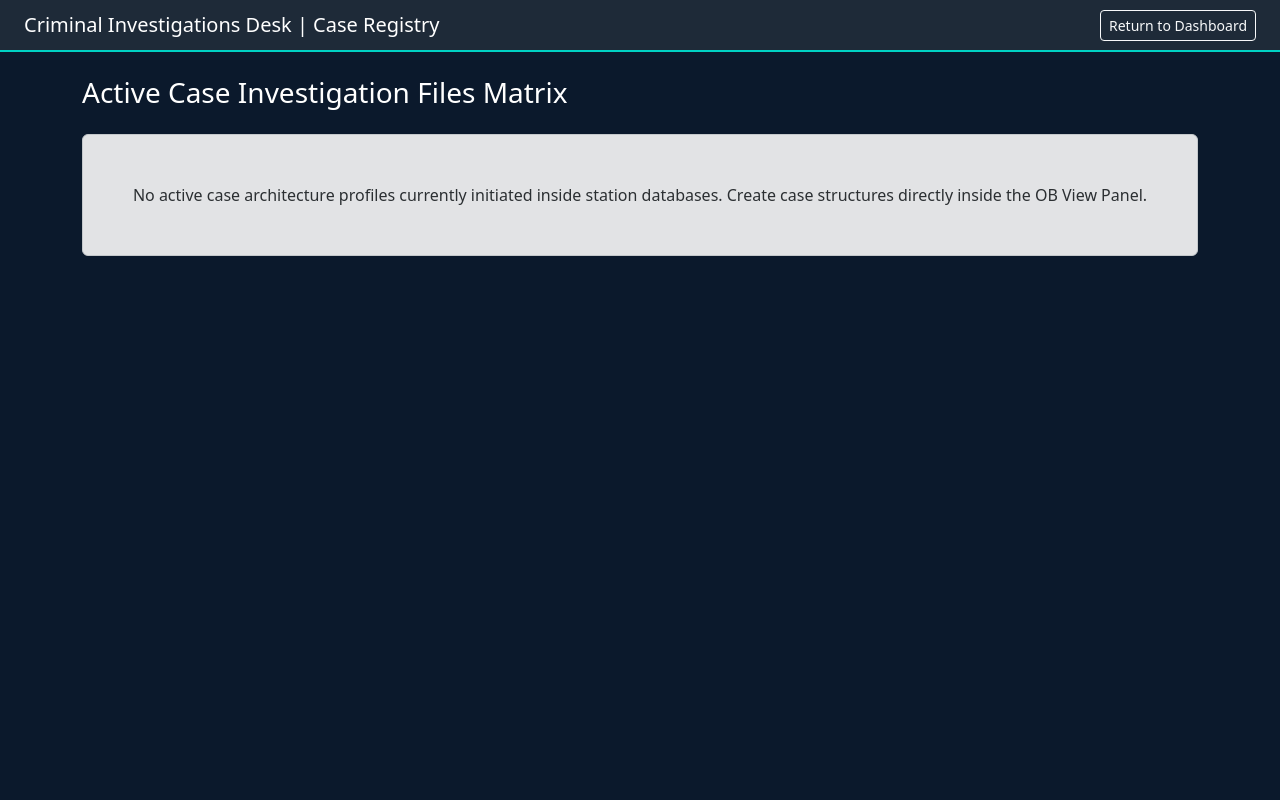
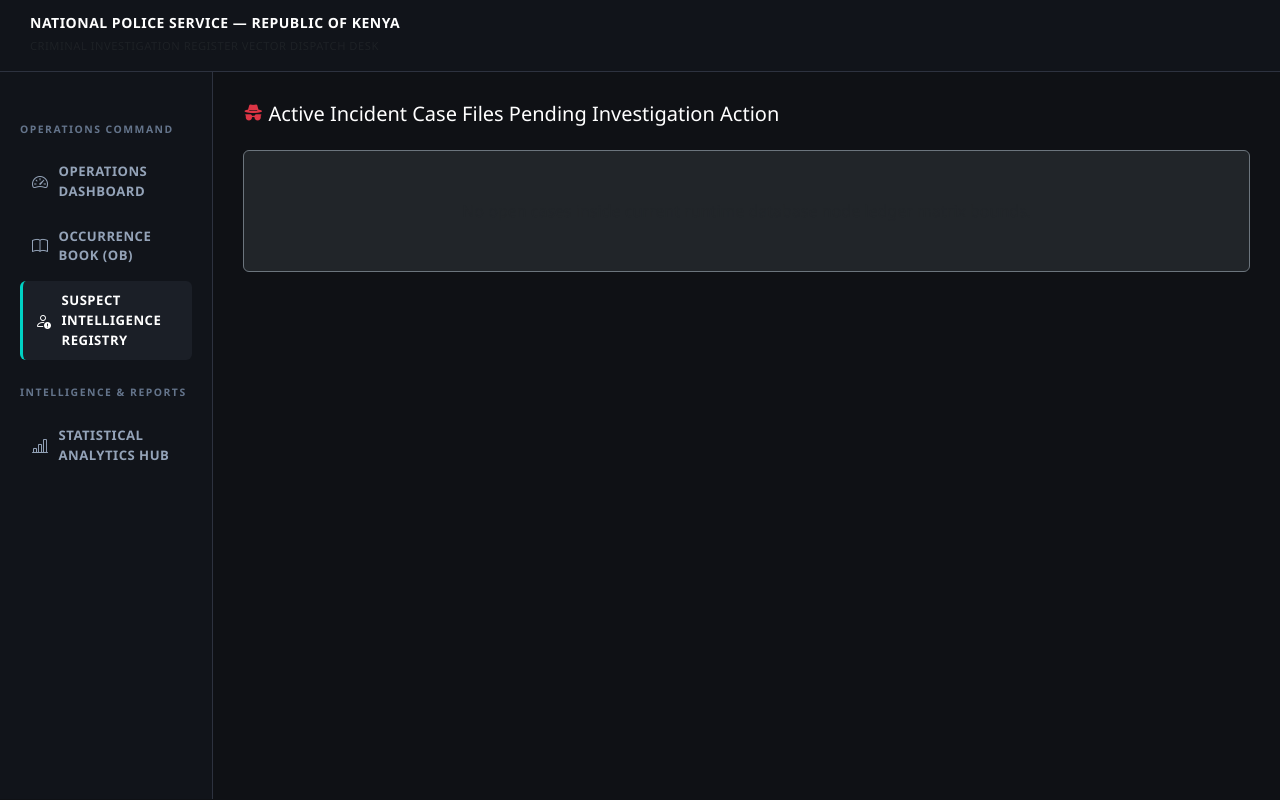
Before and after one commit to gitungoharrison-cmd/Harrison-s-project, a Flask app: page /cases in a window 1280 px wide. Run offline with Flask 3, Linux system fonts and the light colour scheme; the visitor is signed in with stand-in values (Sample User, id 1).

Commit message:
cases.html
Updated the HTML structure and styles for the case files page, including changes to the title, layout, and CSS classes for improved design and usability.

```diff
--- a/templates/cases.html
+++ b/templates/cases.html
@@ -2,120 +2,80 @@
 <html lang="en">
 <head>
     <meta charset="UTF-8">
-    <title>NPS Terminal - Case Files</title>
+    <meta name="viewport" content="width=device-width, initial-scale=1.0">
+    <title>NPS - Case Investigations Matrix</title>
     <link href="https://cdn.jsdelivr.net/npm/bootstrap@5.3.0/dist/css/bootstrap.min.css" rel="stylesheet">
+    <link rel="stylesheet" href="https://cdn.jsdelivr.net/npm/bootstrap-icons@1.11.0/font/bootstrap-icons.css">
     <style>
-        body { background-color: #0B192C; color: #000000; }
-        .navbar-custom { background-color: #1E2A38; border-bottom: 2px solid #00D2C4; }
-        .case-card { background-color: #FFFFFF; border-left: 4px solid #00D2C4; border-radius: 6px; padding: 20px; box-shadow: 0 4px 6px rgba(0,0,0,0.1); margin-bottom: 25px; }
-        .text-light-custom { color: #FFFFFF !important; }
+        body { background-color: #0f1115; color: #ffffff; font-family: 'Segoe UI', system-ui, sans-serif; }
+        .system-top-banner { background-color: #11141a; border-bottom: 1px solid #2d323f; padding: 15px 30px; }
+        .sidebar-panel { background-color: #11141a; border-right: 1px solid #2d323f; min-height: calc(100vh - 73px); padding: 25px 20px; }
+        .sidebar-section-title { font-size: 0.65rem; text-transform: uppercase; letter-spacing: 1.5px; color: #64748b; font-weight: 700; margin-bottom: 15px; margin-top: 25px; }
+        .sidebar-link { display: flex; align-items: center; color: #94a3b8; text-decoration: none; padding: 10px 12px; border-radius: 6px; font-size: 0.82rem; font-weight: 600; text-transform: uppercase; letter-spacing: 0.5px; margin-bottom: 5px; }
+        .sidebar-link i { margin-right: 10px; font-size: 1rem; }
+        .sidebar-link:hover, .sidebar-link.active { background-color: #1b1f27; color: #ffffff; border-left: 3px solid #00d2c4; }
+        .workspace-canvas { padding: 30px; }
+        .case-block-card { background-color: #1b1f27; border: 1px solid #2d323f; border-radius: 8px; padding: 25px; border-left: 4px solid #ea580c; margin-bottom: 20px; color: #cbd5e1; }
+        .input-custom { background-color: #252b36 !important; border: 1px solid #3f4756 !important; color: #ffffff !important; border-radius: 4px; padding: 6px 12px; font-size: 0.85rem; }
     </style>
 </head>
 <body>
-    <nav class="navbar navbar-dark navbar-custom px-4">
-        <span class="navbar-brand mb-0 h1 text-light-custom">Criminal Investigations Desk | Case Registry</span>
-        <a href="/dashboard" class="btn btn-sm btn-outline-light">Return to Dashboard</a>
-    </nav>
+    <div class="system-top-banner d-flex justify-content-between align-items-center">
+        <div>
+            <h5 class="mb-0 fw-bold text-white small" style="letter-spacing: 0.5px;">NATIONAL POLICE SERVICE — REPUBLIC OF KENYA</h5>
+            <span class="text-muted" style="font-size: 0.7rem; letter-spacing: 0.5px;">CRIMINAL INVESTIGATION REGISTER VECTOR DISPATCH DESK</span>
+        </div>
+    </div>
+    <div class="container-fluid mx-0 px-0">
+        <div class="row g-0">
+            <div class="col-md-2 mx-0 px-0">
+                <div class="sidebar-panel">
+                    <div class="sidebar-section-title">Operations Command</div>
+                    <a href="/dashboard" class="sidebar-link"><i class="bi bi-speedometer2"></i> Operations Dashboard</a>
+                    <a href="/ob/view" class="sidebar-link"><i class="bi bi-book"></i> Occurrence Book (OB)</a>
+                    <a href="/cases" class="sidebar-link active"><i class="bi bi-person-exclamation"></i> Suspect Intelligence Registry</a>
+                    <div class="sidebar-section-title">Intelligence & Reports</div>
+                    <a href="/reports" class="sidebar-link"><i class="bi bi-bar-chart-line"></i> Statistical Analytics Hub</a>
+                </div>
+            </div>
+            <div class="col-md-10 mx-0 px-0">
+                <div class="workspace-canvas">
+                    <h5 class="text-white mb-4"><i class="bi bi-incognito text-danger"></i> Active Incident Case Files Pending Investigation Action</h5>
 
-    <div class="container mt-4">
-        <h3 class="mb-4 text-white">Active Case Investigation Files Matrix</h3>
-
-        {% with messages = get_flashed_messages(with_categories=true) %}
-            {% if messages %}
-                {% for category, message in messages %}
-                    <div class="alert alert-{{ category }} alert-dismissible fade show small py-2" role="alert">{{ message }}</div>
-                {% endfor %}
-            {% endif %}
-        {% endwith %}
-
-        {% for case in cases %}
-        <div class="case-card text-dark">
-            <div class="row align-items-center">
-                <div class="col-md-4">
-                    <h5>Case Ref: <span class="text-primary font-monospace">{{ case.case_number }}</span></h5>
-                    <span class="text-muted small">Linked OB Reference: <strong>{{ case.ob_number }}</strong></span><br>
-                    <span class="badge bg-info text-dark mt-2">Status: {{ case.case_status }}</span>
-                </div>
-
-                <div class="col-md-4 border-start border-end px-3">
-                    <form action="/cases/assign/{{ case.id }}" method="POST">
-                        <label class="form-label small fw-bold mb-1 text-dark">Assigned Lead Detective</label>
-                        <div class="input-group input-group-sm">
-                            <select name="investigator_id" class="form-select" required>
-                                <option value="">-- Unassigned Node --</option>
-                                {% for inv in investigators %}
-                                <option value="{{ inv.id }}" {% if case.investigator_id == inv.id %}selected{% endif %}>{{ inv.rank }} {{ inv.name }} ({{ inv.service_number }})</option>
-                                {% endfor %}
-                            </select>
-                            <button type="submit" class="btn btn-dark text-white btn-sm">Bind</button>
-                        </div>
-                    </form>
-                </div>
-
-                <div class="col-md-4">
-                    <form action="/cases/update/{{ case.id }}" method="POST">
-                        <div class="row g-1">
-                            <div class="col-6">
-                                <input type="text" name="suspect_name" class="form-control form-control-sm" placeholder="Suspect Name" value="{{ case.suspect_name or '' }}">
+                    {% for entry in entries %}
+                    <div class="case-block-card">
+                        <div class="row align-items-center">
+                            <div class="col-md-4">
+                                <span class="text-muted small d-block">LEDGER LOG REFERENCE NUMBER</span>
+                                <strong class="text-info font-monospace" style="font-size: 1.1rem;">{{ entry.ob_number }}</strong>
+                                <span class="d-block small mt-1 text-secondary">Logged By Officer: {{ entry.recorded_by }}</span>
                             </div>
-                            <div class="col-6">
-                                <input type="text" name="suspect_id" class="form-control form-control-sm" placeholder="ID / Passport" value="{{ case.suspect_id_passport or '' }}">
+                            <div class="col-md-4">
+                                <span class="text-muted small d-block">OFFENCE VECTOR PARAMETER</span>
+                                <span class="badge bg-danger mt-1">{{ entry.nature_of_offence }}</span>
+                                <p class="small text-truncate mt-2 mb-0" style="max-width: 250px;">{{ entry.details }}</p>
                             </div>
-                            <div class="col-12 mt-1">
-                                <select name="status" class="form-select form-select-sm mb-1">
-                                    <option value="Under Investigation" {% if case.case_status == 'Under Investigation' %}selected{% endif %}>Under Investigation</option>
-                                    <option value="Forwarded to ODPP" {% if case.case_status == 'Forwarded to ODPP' %}selected{% endif %}>Forwarded to ODPP (Legal Review)</option>
-                                    <option value="Court Stage" {% if case.case_status == 'Court Stage' %}selected{% endif %}>Active Prosecution Court Stage</option>
-                                    <option value="Concluded" {% if case.case_status == 'Concluded' %}selected{% endif %}>Concluded / Archival</option>
-                                </select>
-                                <button type="submit" class="btn btn-sm btn-success w-100 text-white">Compile Metrics</button>
+                            <div class="col-md-4">
+                                <form action="/cases/update/{{ entry.id }}" method="POST">
+                                    <span class="text-muted small d-block mb-1">AMEND SYSTEM EXECUTION BOUNDARY</span>
+                                    <div class="input-group">
+                                        <select name="status" class="form-select input-custom">
+                                            <option value="Under Investigation" selected>Under Investigation</option>
+                                            <option value="Forwarded to ODPP">Forwarded to ODPP</option>
+                                            <option value="Closed / Concluded">Closed / Concluded</option>
+                                        </select>
+                                        <button type="submit" class="btn btn-sm btn-dark border-secondary text-white">Update</button>
+                                    </div>
+                                </form>
                             </div>
                         </div>
-                    </form>
-                </div>
-            </div>
-
-            <div class="row mt-3 border-top pt-3">
-                <div class="col-md-6 border-end">
-                    <h6 class="fw-bold text-dark">Case Diary Milestone Tracking Logs</h6>
-                    <div class="bg-light p-2 rounded mb-2 style-scroll" style="max-height: 150px; overflow-y: auto;">
-                        {% for log in case.diary_entries %}
-                        <div class="border-bottom pb-1 mb-1 small text-dark">
-                            <span class="text-muted font-monospace text-dark">[{{ log.entry_date.strftime('%m/%d %H:%M') }} - IO: {{ log.recorded_by }}]</span><br>
-                            {{ log.activity_details }}
-                        </div>
-                        {% else %}
-                        <div class="text-muted text-center small py-2">No timeline updates logged inside case journal.</div>
-                        {% endfor %}
                     </div>
-                    <form action="/cases/diary/{{ case.id }}" method="POST" class="d-flex g-1">
-                        <input type="text" name="activity_details" class="form-control form-control-sm me-1" placeholder="Type new chronological entry milestone..." required>
-                        <button type="submit" class="btn btn-sm btn-secondary">Record</button>
-                    </form>
-                </div>
-
-                <div class="col-md-6">
-                    <h6 class="fw-bold text-dark">Secure Evidence Vault Partition Enclosure</h6>
-                    <div class="bg-light p-2 rounded mb-2 small" style="max-height: 110px; overflow-y: auto;">
-                        {% for file in case.evidence_files %}
-                        <div class="d-flex justify-content-between align-items-center mb-1 border-bottom pb-1 text-dark">
-                            <span>{{ file.description }} <span class="text-muted font-monospace">({{ file.mime_type }})</span></span>
-                        </div>
-                        {% else %}
-                        <div class="text-muted text-center small py-2">Evidence binary safe vault is currently empty.</div>
-                        {% endfor %}
-                    </div>
-                    <form action="/cases/evidence/upload/{{ case.id }}" method="POST" enctype="multipart/form-data" class="row g-1">
-                        <div class="col-7"><input type="file" name="evidence_file" class="form-control form-control-sm" required></div>
-                        <div class="col-5"><input type="text" name="description" class="form-control form-control-sm" placeholder="Exhibit Desc" required></div>
-                        <div class="col-12 mt-1"><button type="submit" class="btn btn-sm btn-outline-dark w-100">Upload Encrypted Document</button></div>
-                    </form>
+                    {% else %}
+                    <div class="alert alert-dark bg-dark text-muted border-secondary py-5 text-center">No open cases inside current runtime database node ledger matrix bounds.</div>
+                    {% endfor %}
                 </div>
             </div>
         </div>
-        {% else %}
-        <div class="alert alert-secondary text-center py-5">No active case architecture profiles currently initiated inside station databases. Create case structures directly inside the OB View Panel.</div>
-        {% endfor %}
     </div>
 </body>
 </html>
```
